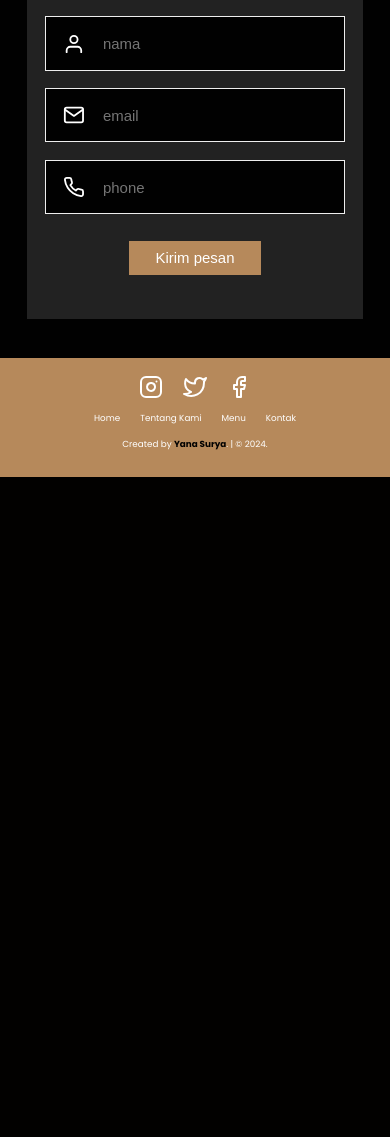
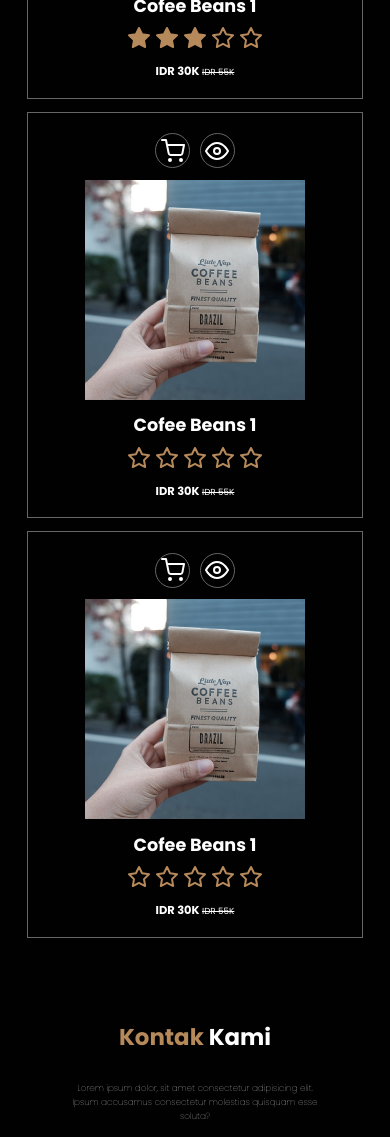
Before and after one commit to Yanasurya1989/wpu-cofee, a PHP site: page / in a window 390 px wide. Shown: the part 4152-5289 px from the top of the page. Before the commit the page ends 4629 px from the top, so only its background shows below. Run offline with PHP 8.4, Linux system fonts and the light colour scheme.

Commit message:
shoping cart, search form, product, detil

```diff
--- a/css/style.css
+++ b/css/style.css
@@ -183,12 +236,14 @@ body {
 
 .about,
 .menu,
+.products,
 .contact {
   padding: 8rem 7% 1.4rem; /*| atas | kiri,kanan | bawah |*/
 }
 
 .about h2,
 .menu h2,
+.products h2,
 .contact h2 {
   text-align: center;
   font-size: 2.6rem;
@@ -197,6 +252,7 @@ body {
 
 .about h2 span,
 .menu h2 span,
+.products h2 span,
 .contact h2 span {
   color: var(--primary);
 }
@@ -236,7 +292,8 @@ body {
 }
 
 .menu p,
-.contact p {
+.contact p,
+.products p {
   text-align: center;
   max-width: 30rem;
   margin: auto;
@@ -266,6 +323,79 @@ body {
 }
 
 /* Menu section end */
+
+/* Product section */
+.products .row {
+  display: grid;
+  grid-template-columns: repeat(
+    auto-fit,
+    minmax(30rem, 1fr)
+  ); /*jika layar di ukuran 30rem maka tampilkan 1 column*/
+  gap: 1.5rem;
+  margin-top: 4rem;
+}
+
+.products .product-card {
+  text-align: center;
+  border: 1px solid #666;
+  padding: 2rem;
+}
+
+.products .product-icons {
+  display: flex;
+  justify-content: center;
+  gap: 0.5rem;
+}
+
+.products .product-icons a {
+  width: 4rem;
+  height: 4rem;
+  color: #fff;
+  margin: 0.3rem;
+  border: 1px solid #666;
+  border-radius: 50%;
+  display: flex;
+  justify-content: center;
+  align-items: center;
+}
+
+.products .product-icons a:hover {
+  background-color: var(--primary);
+  border: 1px solid var(--primary);
+}
+
+.products .product-image {
+  padding: 1rem 0;
+}
+
+.products .product-image img {
+  height: 25rem;
+}
+
+.products .product-content h3 {
+  font-size: 2rem;
+}
+
+.products .product-stars {
+  font-size: 1.7rem;
+  padding: 0.8rem;
+  color: var(--primary);
+}
+
+.products .product-stars .star-full {
+  fill: var(--primary);
+}
+
+.products .product-price {
+  font-size: 1.3rem;
+  font-weight: bold;
+}
+
+.products .product-price span {
+  text-decoration: line-through;
+  font-weight: lighter;
+  font-size: 1rem;
+}
 
 /* Contact section start */
 .contact .row {
--- a/index.html
+++ b/index.html
@@ -27,12 +27,15 @@
         <a href="#home">Home</a>
         <a href="#about">Tentang Kami</a>
         <a href="#menu">Menu</a>
+        <a href="#products">Products</a>
         <a href="#contact">Kontak</a>
       </div>
 
       <div class="navbar-extra">
         <a href="#" id="search-button"><i data-feather="search"></i></a>
-        <a href="#" id="shopping-cart"><i data-feather="shopping-cart"></i></a>
+        <a href="#" id="shopping-cart-button"
+          ><i data-feather="shopping-cart"></i
+        ></a>
         <a href="#" id="hamburger-menu"><i data-feather="menu"></i></a>
       </div>
 
@@ -42,6 +45,35 @@
         <label for="search-box"><i data-feather="search"></i></label>
       </div>
       <!-- Search form end (next to type ctrl+shift+enter)-->
+
+      <!-- Shoping Cart start -->
+      <div class="shopping-cart">
+        <div class="cart-item">
+          <img src="img/products/1.jpg" alt="Product 1" />
+          <div class="item-detail">
+            <h3>Product 1</h3>
+            <div class="item-price">IDR 30K</div>
+          </div>
+          <i data-feather="trash-2" class="remove-item"></i>
+        </div>
+        <div class="cart-item">
+          <img src="img/products/1.jpg" alt="Product 1" />
+          <div class="item-detail">
+            <h3>Product 1</h3>
+            <div class="item-price">IDR 30K</div>
+          </div>
+          <i data-feather="trash-2" class="remove-item"></i>
+        </div>
+        <div class="cart-item">
+          <img src="img/products/1.jpg" alt="Product 1" />
+          <div class="item-detail">
+            <h3>Product 1</h3>
+            <div class="item-price">IDR 30K</div>
+          </div>
+          <i data-feather="trash-2" class="remove-item"></i>
+        </div>
+      </div>
+      <!-- Shoping Cart end -->
     </nav>
     <!-- navbar end -->
 
@@ -129,8 +161,78 @@
     <!-- Product section start -->
     <section class="products" id="products">
       <h2><span>Produk Unggulan </span>Kami</h2>
-      Lorem ipsum dolor sit amet, consectetur adipisicing elit. Deserunt porro,
-      temporibus fugiat velit impedit expedita!
+      <p>
+        Lorem ipsum, dolor sit amet consectetur adipisicing elit. Dolorum eum
+        temporibus molestias quia neque sapiente?
+      </p>
+      <div class="row">
+        <div class="product-card">
+          <div class="product-icons">
+            <a href="#"><i data-feather="shopping-cart"></i></a>
+            <a href="#" class="item-detail-button"
+              ><i data-feather="eye"></i
+            ></a>
+          </div>
+          <div class="product-image">
+            <img src="img/products/1.jpg" alt="Product 1" />
+          </div>
+          <div class="product-content">
+            <h3>Cofee Beans 1</h3>
+            <div class="product-stars">
+              <i data-feather="star" class="star-full"></i>
+              <i data-feather="star" class="star-full"></i>
+              <i data-feather="star" class="star-full"></i>
+              <i data-feather="star"></i>
+              <i data-feather="star"></i>
+            </div>
+            <div class="product-price">IDR 30K <span>IDR 55K</span></div>
+          </div>
+        </div>
+        <div class="product-card">
+          <div class="product-icons">
+            <a href="#"><i data-feather="shopping-cart"></i></a>
+            <a href="#" class="item-detail-button"
+              ><i data-feather="eye"></i
+            ></a>
+          </div>
+          <div class="product-image">
+            <img src="img/products/1.jpg" alt="Product 2" />
+          </div>
+          <div class="product-content">
+            <h3>Cofee Beans 1</h3>
+            <div class="product-stars">
+              <i data-feather="star"></i>
+              <i data-feather="star"></i>
+              <i data-feather="star"></i>
+              <i data-feather="star"></i>
+              <i data-feather="star"></i>
+            </div>
+            <div class="product-price">IDR 30K <span>IDR 55K</span></div>
+          </div>
+        </div>
+        <div class="product-card">
+          <div class="product-icons">
+            <a href="#"><i data-feather="shopping-cart"></i></a>
+            <a href="#" class="item-detail-button"
+              ><i data-feather="eye"></i
+            ></a>
+          </div>
+          <div class="product-image">
+            <img src="img/products/1.jpg" alt="Product 3" />
+          </div>
+          <div class="product-content">
+            <h3>Cofee Beans 1</h3>
+            <div class="product-stars">
+              <i data-feather="star"></i>
+              <i data-feather="star"></i>
+              <i data-feather="star"></i>
+              <i data-feather="star"></i>
+              <i data-feather="star"></i>
+            </div>
+            <div class="product-price">IDR 30K <span>IDR 55K</span></div>
+          </div>
+        </div>
+      </div>
     </section>
     <!-- Product section end -->
 
@@ -188,6 +290,37 @@
     </footer>
     <!-- footer end -->
 
+    <!-- Modal Box Item Detail Start -->
+    <div class="modal" id="item-detail-modal">
+      <div class="modal-container">
+        <a href="#" class="close-icon"><i data-feather="x"></i></a>
+        <div class="modal-content">
+          <img src="img/products/1.jpg" alt="" />
+          <div class="product-content">
+            <h3>Product 1</h3>
+            <p>
+              Lorem ipsum dolor sit amet consectetur adipisicing elit.
+              Consequuntur vel asperiores, sapiente similique porro doloribus.
+              Non eaque minima quam impedit reprehenderit debitis sed ipsa
+              libero!
+            </p>
+            <div class="product-stars">
+              <i data-feather="star" class="star-full"></i>
+              <i data-feather="star" class="star-full"></i>
+              <i data-feather="star" class="star-full"></i>
+              <i data-feather="star"></i>
+              <i data-feather="star"></i>
+            </div>
+            <div class="product-price">IDR 30K <span>IDR 55K</span></div>
+            <a href="#"
+              ><i data-feather="shopping-cart"></i><span>add to cart</span></a
+            >
+          </div>
+        </div>
+      </div>
+    </div>
+    <!-- Modal Box Item Detail End -->
+
     <!-- feather icons -->
     <script>
       feather.replace();
--- a/js/script.js
+++ b/js/script.js
@@ -16,9 +16,17 @@ document.querySelector("#search-button").onclick = (e) => {
   e.preventDefault();
 };
 
+// Toggle class active for shoping cart
+const shoppingCart = document.querySelector(".shopping-cart");
+document.querySelector("#shopping-cart-button").onclick = (e) => {
+  shoppingCart.classList.toggle("active");
+  e.preventDefault();
+};
+
 // hilangkan component ketika klik diluar area
 const hamburger = document.querySelector("#hamburger-menu");
 const searchButton = document.querySelector("#search-button");
+const shoppingcarthButton = document.querySelector("#shopping-cart-button");
 
 document.addEventListener("click", function (e) {
   if (!hamburger.contains(e.target) && !navbarNav.contains(e.target)) {
@@ -29,4 +37,37 @@ document.addEventListener("click", function (e) {
   if (!searchButton.contains(e.target) && !searchForm.contains(e.target)) {
     searchForm.classList.remove("active");
   }
+
+  if (
+    !shoppingcarthButton.contains(e.target) &&
+    !shoppingCart.contains(e.target)
+  ) {
+    shoppingCart.classList.remove("active");
+  }
+
+  // modal box
+  const itemDetailModal = document.querySelector("#item-detail-modal");
+  // const itemDetailButton = document.querySelector(".item-detail-button");
+  const itemDetailButtons = document.querySelectorAll(".item-detail-button");
+
+  itemDetailButtons.forEach((btn) => {
+    btn.onclick = (e) => {
+      itemDetailModal.style.display = "flex";
+      e.preventDefault();
+    };
+  });
+
+  // close button modal
+  document.querySelector(".modal .close-icon").onclick = (e) => {
+    itemDetailModal.style.display = "none";
+    e.preventDefault();
+  };
+
+  // click other componen
+  const modal = document.querySelector("#item-detail-modal");
+  window.onclick = (e) => {
+    if (e.target === modal) {
+      modal.style.display = "none";
+    }
+  };
 });
```
Also changed, not shown: other parts of css/style.css (+129 -0 lines), img/products/1.jpg (added).
